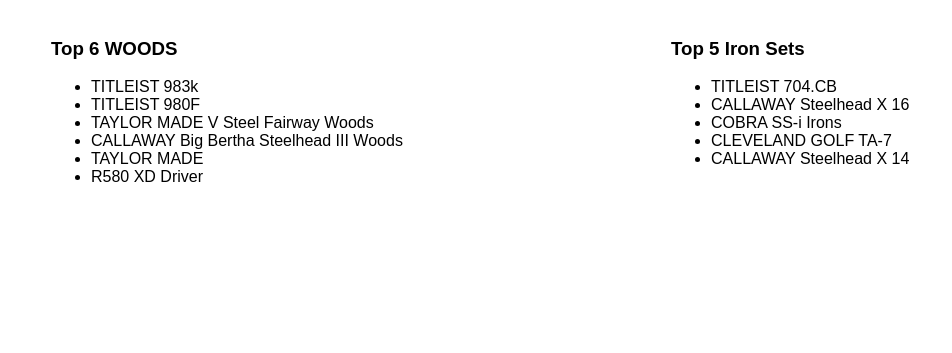
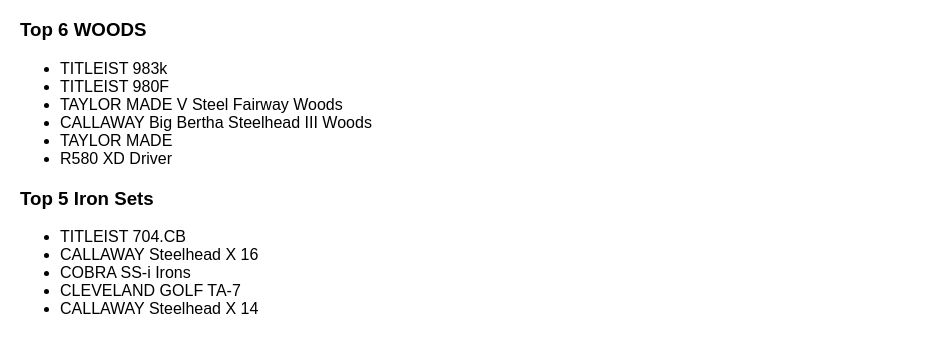
Before and after one commit to AnDrewMountain/TopGolfHTML, a plain HTML site: page index.html in a window 1280 px wide. Shown: the part 61-414 px from the top of the page, without its empty margins (0-952 px from the left). Drawn offline with Linux system fonts and the light colour scheme.

Commit message:
Have column one on top of column two

```diff
--- a/style.css
+++ b/style.css
@@ -12,9 +12,9 @@ img {
 }
 
 .golf-club-section {
-    display: flex;
-    justify-content: space-around;
     margin-top: 20px;
 }
 .column {
-    width: 45%; }
+    width: 45%;
+    margin-bottom: 20px;
+ }
```
